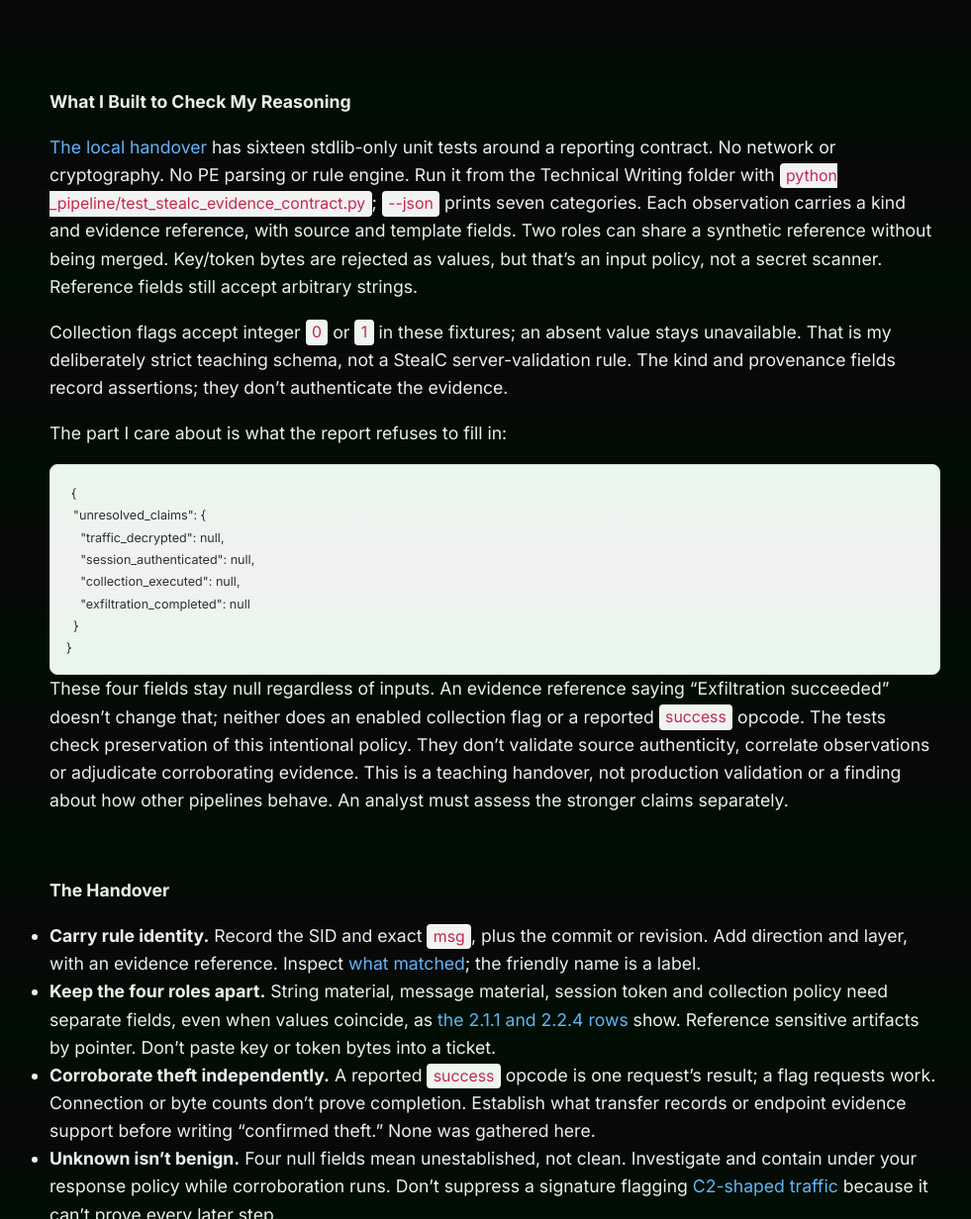
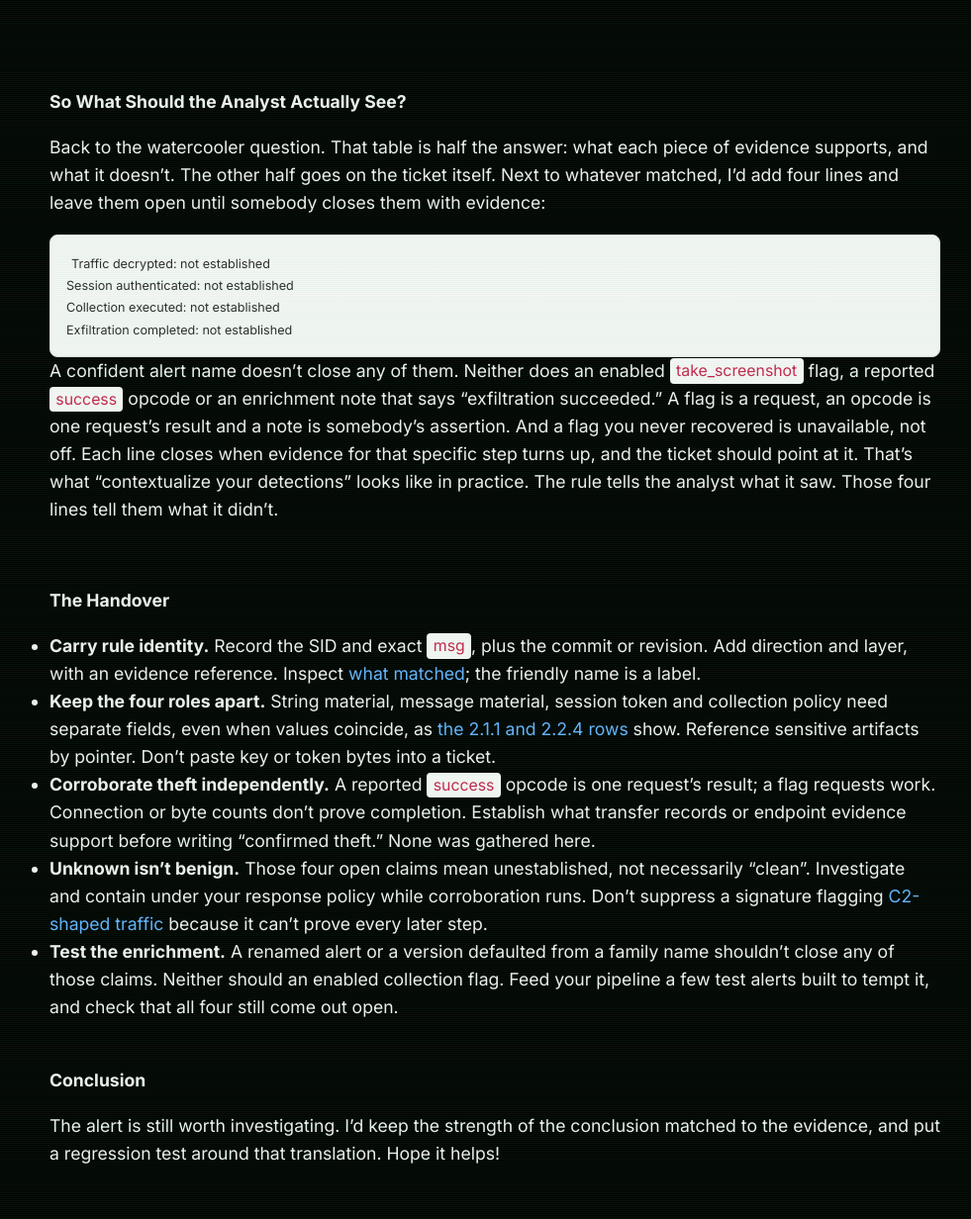
Before and after one commit to CTI-Buddy/cti-buddy.github.io, a Jekyll site: the page built from _posts/2026-08-17-stealc.md, in a window 1280 px wide and 1400 px high, scrolled down 3313 px. Shown: the part 168-1400 px from the top of the window at 99% size, without its empty margins (140-1121 px from the left). Built offline with Jekyll 4.4.1, drawn with Linux system fonts in a browser that asks for light colours; some of the changed text lies outside the part shown.

Commit message:
Update 2026-08-17-stealc.md

````diff
--- a/_posts/2026-08-17-stealc.md
+++ b/_posts/2026-08-17-stealc.md
@@ -66,26 +66,17 @@ Its description mentions RC4/Base64 C2 and a Chrome ABE v20 bypass. Those predic
 
 <br>
 
-**What I Built to Check My Reasoning**
+**So What Should the Analyst Actually See?**
 
-[The local handover](_pipeline/test_stealc_evidence_contract.py) has sixteen stdlib-only unit tests around a reporting contract. No network or cryptography. No PE parsing or rule engine. Run it from the Technical Writing folder with `python _pipeline/test_stealc_evidence_contract.py`; `--json` prints seven categories. Each observation carries a kind and evidence reference, with source and template fields. Two roles can share a synthetic reference without being merged. Key/token bytes are rejected as values, but that's an input policy, not a secret scanner. Reference fields still accept arbitrary strings.
-
-Collection flags accept integer `0` or `1` in these fixtures; an absent value stays unavailable. That is my deliberately strict teaching schema, not a StealC server-validation rule. The kind and provenance fields record assertions; they don't authenticate the evidence.
-
-The part I care about is what the report refuses to fill in:
-
-```json
-{
-  "unresolved_claims": {
-    "traffic_decrypted": null,
-    "session_authenticated": null,
-    "collection_executed": null,
-    "exfiltration_completed": null
-  }
-}
+Back to the watercooler question. That table is half the answer: what each piece of evidence supports, and what it doesn't. The other half goes on the ticket itself. Next to whatever matched, I'd add four lines and leave them open until somebody closes them with evidence:
 ```
-
-These four fields stay null regardless of inputs. An evidence reference saying "Exfiltration succeeded" doesn't change that; neither does an enabled collection flag or a reported `success` opcode. The tests check preservation of this intentional policy. They don't validate source authenticity, correlate observations or adjudicate corroborating evidence. This is a teaching handover, not production validation or a finding about how other pipelines behave. An analyst must assess the stronger claims separately.
+Traffic decrypted: not established
+Session authenticated: not established
+Collection executed: not established
+Exfiltration completed: not established
+```
+A confident alert name doesn't close any of them. Neither does an enabled `take_screenshot` flag, a reported `success` opcode or an enrichment note that says "exfiltration succeeded." A flag is a request, an opcode is one request's result and a note is somebody's assertion. And a flag you never recovered is unavailable, not off. Each line closes when evidence for that specific step turns up, and the ticket should point at it.
+That's what "contextualize your detections" looks like in practice. The rule tells the analyst what it saw. Those four lines tell them what it didn't.
 
 <br>
 
@@ -94,8 +85,8 @@ These four fields stay null regardless of inputs. An evidence reference saying "
 - **Carry rule identity.** Record the SID and exact `msg`, plus the commit or revision. Add direction and layer, with an evidence reference. Inspect [what matched](https://raw.githubusercontent.com/bitsight-research/threat_research/fd4af64b8cee6d9b2f4f4598bfd768281f318d40/stealc/stealc.rules); the friendly name is a label.
 - **Keep the four roles apart.** String material, message material, session token and collection policy need separate fields, even when values coincide, as [the 2.1.1 and 2.2.4 rows](https://www.zscaler.com/blogs/security-research/i-stealc-you-tracking-rapid-changes-stealc) show. Reference sensitive artifacts by pointer. Don't paste key or token bytes into a ticket.
 - **Corroborate theft independently.** A reported `success` opcode is one request's result; a flag requests work. Connection or byte counts don't prove completion. Establish what transfer records or endpoint evidence support before writing "confirmed theft." None was gathered here.
-- **Unknown isn't benign.** Four null fields mean unestablished, not clean. Investigate and contain under your response policy while corroboration runs. Don't suppress a signature flagging [C2-shaped traffic](https://www.bitsight.com/blog/bitsight-aids-disruption-efforts-on-amadey-malware-and-stealc-malware) because it can't prove every later step.
-- **Test the enrichment.** A renamed alert or a version defaulted from a family name shouldn't turn an unresolved outcome into success. Neither should an enabled collection flag. The [local handover](_pipeline/test_stealc_evidence_contract.py) has my fixtures.
+- **Unknown isn't benign.** Those four open claims mean unestablished, not necessarily "clean". Investigate and contain under your response policy while corroboration runs. Don't suppress a signature flagging [C2-shaped traffic](https://www.bitsight.com/blog/bitsight-aids-disruption-efforts-on-amadey-malware-and-stealc-malware) because it can't prove every later step.
+- **Test the enrichment.** A renamed alert or a version defaulted from a family name shouldn't close any of those claims. Neither should an enabled collection flag. Feed your pipeline a few test alerts built to tempt it, and check that all four still come out open.
 
 <br>
 
````
Also changed, not shown: other parts of _posts/2026-08-17-stealc.md (+1 -1 lines).
